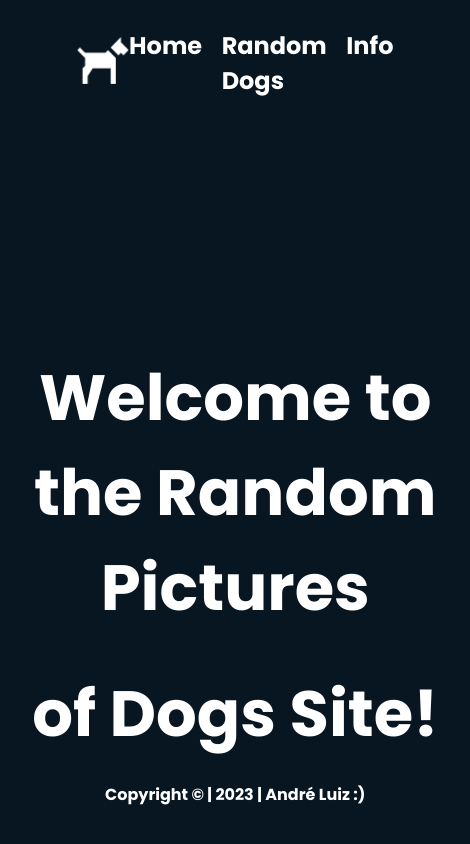
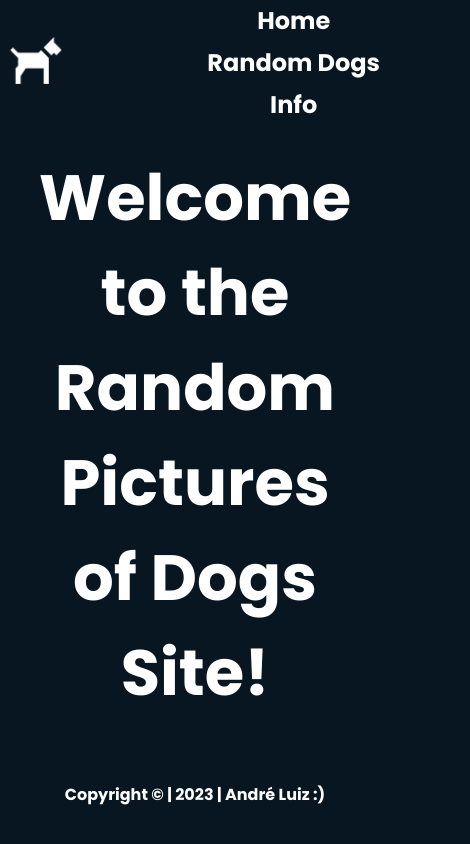
Before and after one commit to AndreLuisConstantino/Random-Dogs, a plain HTML site: page index.html in a window 390 px wide. Shown: the whole page, 470 px wide, since content can reach past the window. Drawn offline with Linux system fonts and the light colour scheme; no server answers.

Commit message:
Responsividade feita 11/05

```diff
--- a/css/api.css
+++ b/css/api.css
@@ -5,3 +5,9 @@
     justify-content: space-evenly;
     align-items: center;
 }
+
+@media (max-width: 425px) {
+    .card-info__container {
+        flex-direction: column;
+    }
+}
--- a/css/dogs.css
+++ b/css/dogs.css
@@ -30,3 +30,13 @@ button {
     gap: 50px;
     padding: 10px;
 }
+
+@media (max-width: 425px) {
+    .container {
+        width: auto;
+    }
+
+    .button__container {
+        align-self: center;
+    }
+}
--- a/css/style.css
+++ b/css/style.css
@@ -74,3 +74,29 @@ footer {
     transition: .4s;
     font-size: 1.7rem;
 }
+
+body {
+    font-family: 'Roboto', sans-serif;
+    background-color: #081621;
+}
+
+@media (max-width: 425px) {
+    .title__container {
+        gap: 0;
+    }
+
+    .menu {
+        padding-right: 10px;
+        flex-direction: column;
+        gap: 7px;
+        text-align: center;
+    }
+
+    header img {
+        padding-left: 10px;
+    }
+
+    .title__container {
+       height: auto;
+    }
+}
```
Also changed, not shown: index.html (+3 -0 lines).
